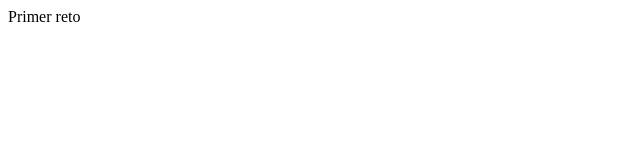
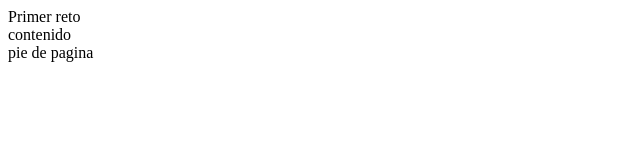
Before and after one commit to jaimechico/primer-reto, a plain HTML site: page index.html in a window 1280 px wide. Shown: the whole page, without its empty margins (0-640 px from the left). Drawn offline with Linux system fonts and the light colour scheme.

Commit message:
contenido

```diff
--- a/index.html
+++ b/index.html
@@ -8,5 +8,7 @@
 
 <body>
     <header>Primer reto</header>
+    <main>contenido</main>
+    <footer>pie de pagina</footer>
 </body>
 </html>
```
Also changed, not shown: tags.html (added).
